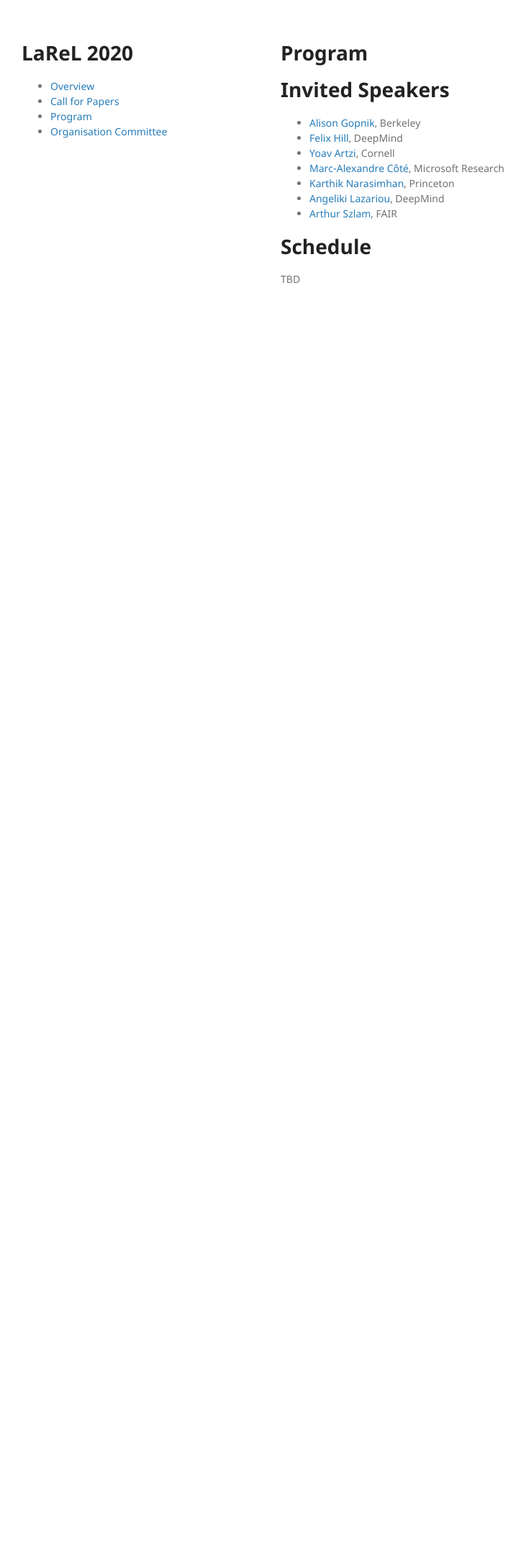
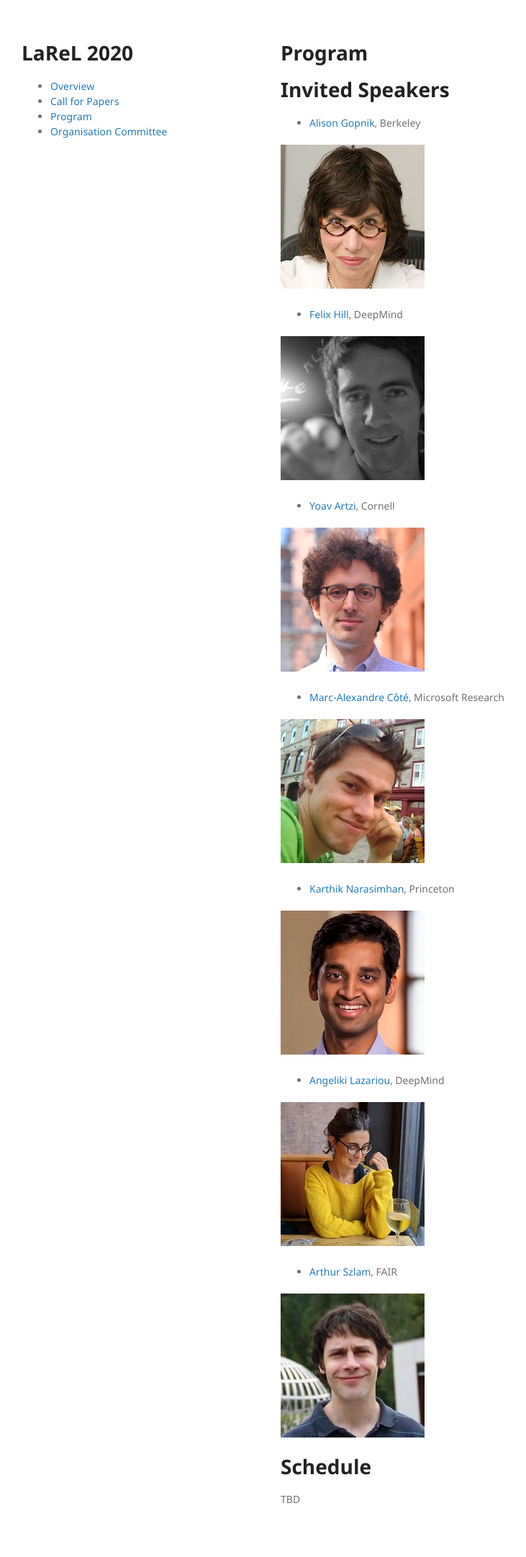
Before and after one commit to LaReL-WS/LaReL-WS.github.io, a Jekyll site: the page built from programs.md, in a window 1280 px wide. Shown: the whole page at 72% size, without its empty margins (180-911 px from the left). Built offline with Jekyll 4.4.1, drawn with Linux system fonts in a browser that asks for light colours; our own code applies the rules of GitHub Pages for plain Markdown files; before the commit the page ends 900 px from its top, so only the background shows below that.

Commit message:
added speaker photos

```diff
--- a/programs.md
+++ b/programs.md
@@ -3,12 +3,33 @@
 # Invited Speakers
 
 * [Alison Gopnik](http://alisongopnik.com/), Berkeley
+
+![](images/speakers/alison.jpg)
+
 * [Felix Hill](https://fh295.github.io/), DeepMind
+
+![](images/speakers/felix.jpeg)
+
 * [Yoav Artzi](https://yoavartzi.com/), Cornell
+
+![](images/speakers/yoav.jpg)
+
 * [Marc-Alexandre Côté](https://www.microsoft.com/en-us/research/people/macote/), Microsoft Research
+
+![](images/speakers/marc-alexandre.jpg)
+
 * [Karthik Narasimhan](https://www.cs.princeton.edu/~karthikn/), Princeton
+
+![](images/speakers/karthik.jpg)
+
 * [Angeliki Lazariou](http://angelikilazaridou.github.io/), DeepMind
+
+![](images/speakers/angeliki.jpg)
+
 * [Arthur Szlam](https://scholar.google.com/citations?user=u3-FxUgAAAAJ&hl=en), FAIR
+
+![](images/speakers/arthur.jpeg)
+
 
 # Schedule
 
```
